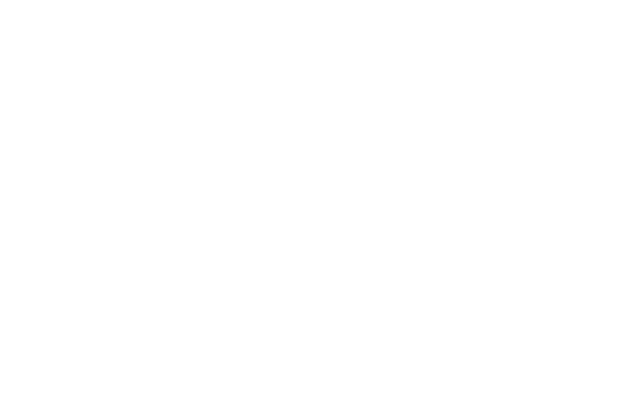
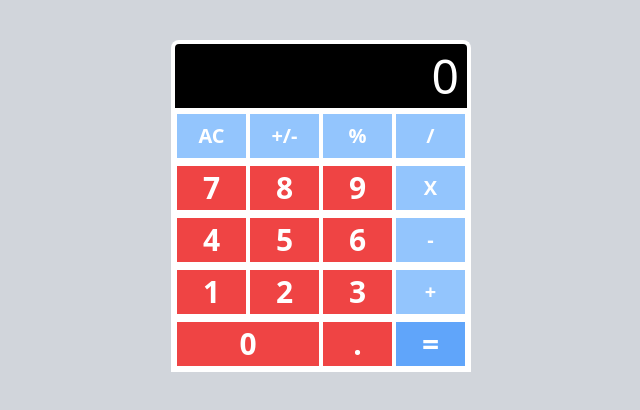
Before and after one commit to chubaquelo/react-calculator, a React (Create React App) app: page / in a window 1280 px wide. Shown: the top 410 px of the page, without its empty margins (319-959 px from the left). Built offline with nearby package versions, Linux system fonts and the light colour scheme.

Commit message:
Add components and styles to calculator.

```diff
--- a/public/index.html
+++ b/public/index.html
@@ -24,7 +24,7 @@
   </head>
   <body>
     <noscript>You need to enable JavaScript to run this app.</noscript>
-    <div id="root"></div>
+    <div id="root" class="flex p-10 justify-center bg-gray-300 h-screen"></div>
     <!--
       This HTML file is a template.
       If you open it directly in the browser, you will see an empty page.
--- a/src/components/App.js
+++ b/src/components/App.js
@@ -4,7 +4,7 @@
 
 function App() {
   return (
-    <div>
+    <div className="w-4/5 sm:w-1/2 md:w-1/4 lg:w-1/4 xl:w-1/4">
       <Display />
       <ButtonPanel />
     </div>
--- a/src/components/Button.js
+++ b/src/components/Button.js
@@ -1,7 +1,19 @@
 import React from 'react';
+import PropTypes from 'prop-types';
 
-export default function Button() {
-  return (
-    <div />
-  );
+export default function Button({ btnName, addClass }) {
+  let btnStyle = 'border-white border-2 w-1/4 h-12 flex justify-center items-center bg-red-500 text-white font-black cursor-pointer hover:bg-red-900 text-xl';
+  btnStyle += ` ${addClass}`;
+
+  return <div className={btnStyle}>{btnName}</div>;
 }
+
+Button.propTypes = {
+  btnName: PropTypes.string,
+  addClass: PropTypes.string,
+};
+
+Button.defaultProps = {
+  btnName: 'NONE',
+  addClass: '',
+};
--- a/src/components/ButtonPanel.js
+++ b/src/components/ButtonPanel.js
@@ -3,8 +3,39 @@
 
 export default function ButtonPanel() {
   return (
-    <div>
-      <Button />
-    </div>
+    <>
+      <div className="w-full border-white border-4 border-b-0 flex flex-wrap">
+        <Button btnName="AC" addClass="bg-blue-300 hover:bg-blue-600" />
+        <Button btnName="+/-" addClass="bg-blue-300 hover:bg-blue-600" />
+        <Button btnName="%" addClass="bg-blue-300 hover:bg-blue-600" />
+        <Button btnName="/" addClass="bg-blue-300 hover:bg-blue-600" />
+      </div>
+      <div className="w-full border-white border-4 border-b-0 flex flex-wrap">
+        <Button btnName="7" addClass="text-3xl" />
+        <Button btnName="8" addClass="text-3xl" />
+        <Button btnName="9" addClass="text-3xl" />
+        <Button btnName="X" addClass="bg-blue-300 hover:bg-blue-600" />
+      </div>
+      <div className="w-full border-white border-4 border-b-0 flex flex-wrap">
+        <Button btnName="4" addClass="text-3xl" />
+        <Button btnName="5" addClass="text-3xl" />
+        <Button btnName="6" addClass="text-3xl" />
+        <Button btnName="-" addClass="bg-blue-300 hover:bg-blue-600" />
+      </div>
+      <div className="w-full border-white border-4 border-b-0 flex flex-wrap">
+        <Button btnName="1" addClass="text-3xl" />
+        <Button btnName="2" addClass="text-3xl" />
+        <Button btnName="3" addClass="text-3xl" />
+        <Button btnName="+" addClass="bg-blue-300 hover:bg-blue-600" />
+      </div>
+      <div className="w-full border-white border-4 flex flex-wrap">
+        <Button btnName="0" addClass="w-2/4 text-3xl" />
+        <Button btnName="." addClass="text-3xl" />
+        <Button
+          btnName="="
+          addClass="text-3xl bg-blue-400 hover:bg-blue-900"
+        />
+      </div>
+    </>
   );
 }
--- a/src/components/Display.js
+++ b/src/components/Display.js
@@ -1,7 +1,32 @@
 import React from 'react';
+import PropTypes from 'prop-types';
 
-export default function Display() {
-  return (
-    <div />
-  );
+class Display extends React.Component {
+  constructor(props) {
+    super(props);
+    this.state = {
+      test: '',
+    };
+  }
+
+  render() {
+    const { result } = this.props;
+    const { test } = this.state;
+    return (
+      <div className="bg-black text-white text-5xl w-full h-18 p-2 flex justify-end items-end rounded-t-lg border-white border-4 border-b-0">
+        {result}
+        {test}
+      </div>
+    );
+  }
 }
+
+Display.propTypes = {
+  result: PropTypes.string,
+};
+
+Display.defaultProps = {
+  result: '0',
+};
+
+export default Display;
--- a/src/index.js
+++ b/src/index.js
@@ -4,7 +4,9 @@
 import './index.css';
 
 function Index() {
-  return <App />;
+  return (
+    <App />
+  );
 }
 
 ReactDOM.render(<Index />, document.getElementById('root'));
```
Also changed, not shown: src/style.css (added).
